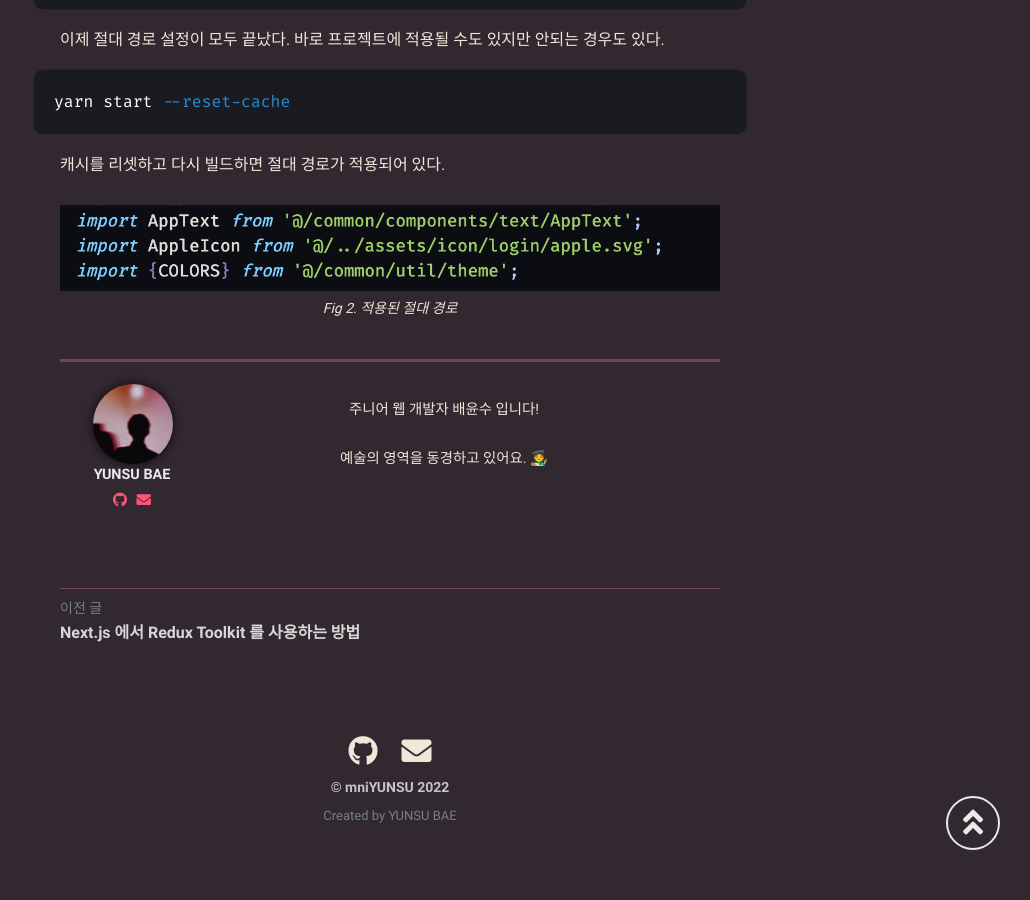
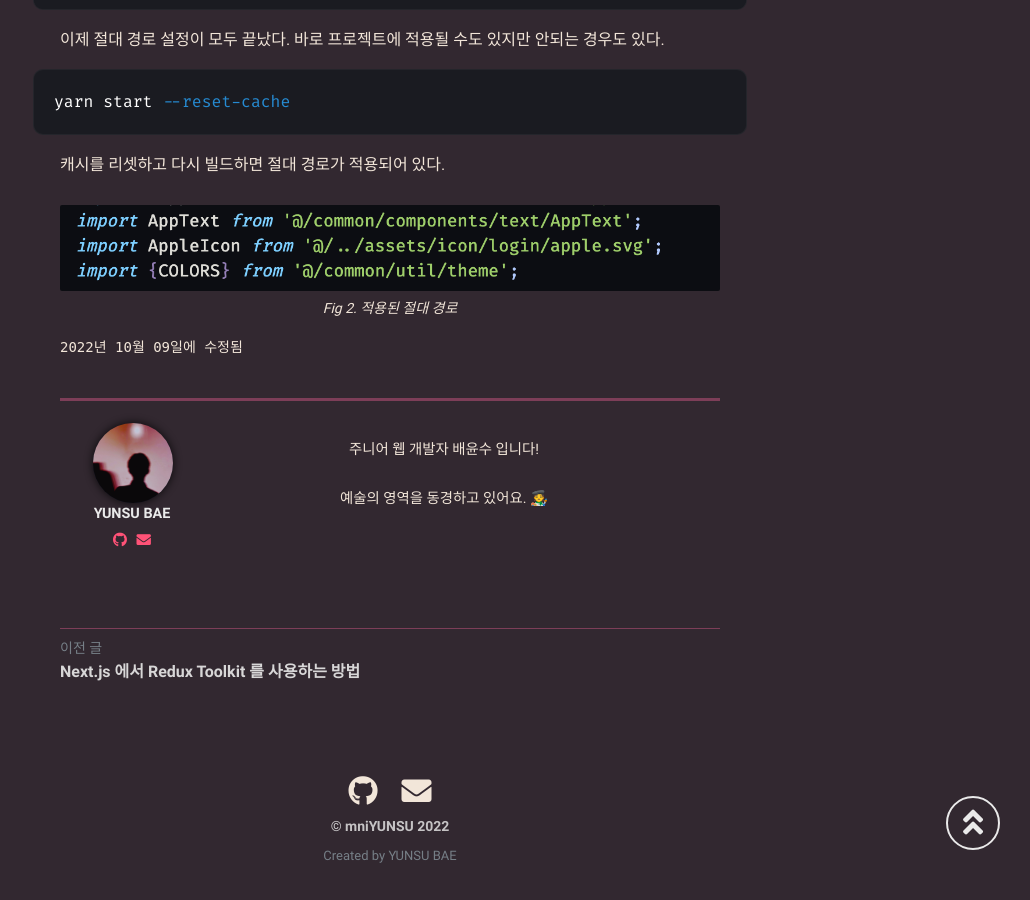
Before and after one commit to mniYUNSU/mniYUNSU.github.io, a Jekyll site: the page built from _posts/ts-reactnative-path/2022-10-07-ts-reactnative-path.md, in a window 1280 px wide and 900 px high, scrolled down 2677 px. Shown: the whole window, without its empty margins (250-1280 px from the left). Built offline with Jekyll 4.4.1, drawn with Linux system fonts in a browser that asks for light colours; some web fonts are replaced; comment, search, counter and statistics services are not loaded; before the commit the page ends 3537 px from its top, so only the background shows below that.

Commit message:
posting - ts-reactnative-path

```diff
--- a/_posts/ts-reactnative-path/2022-10-07-ts-reactnative-path.md
+++ b/_posts/ts-reactnative-path/2022-10-07-ts-reactnative-path.md
@@ -5,6 +5,7 @@ date: 2022-10-07 09:29:20 +0700
 categories: [React Native Essentials]
 tags: [React Native, Typescript]
 description: 절대 경로를 설정하여 import 시 발생하는 긴 상대경로 지옥을 없엘 수 있다.
+modified: 2022-10-09 00:00:00 +07:00
 ---
 
 이미지 파일이나 리액트 컴포넌트, 함수 등을 `import` 로 가져올 때 그 파일의 상대 경로를 통해 가져올 수 있다.
```
Also changed, not shown: 1 other file.
